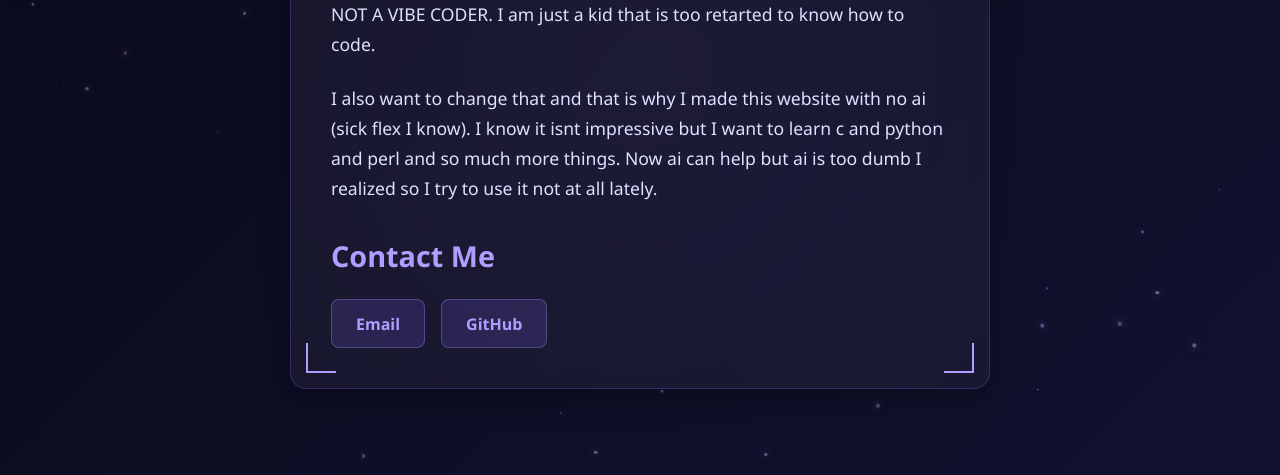
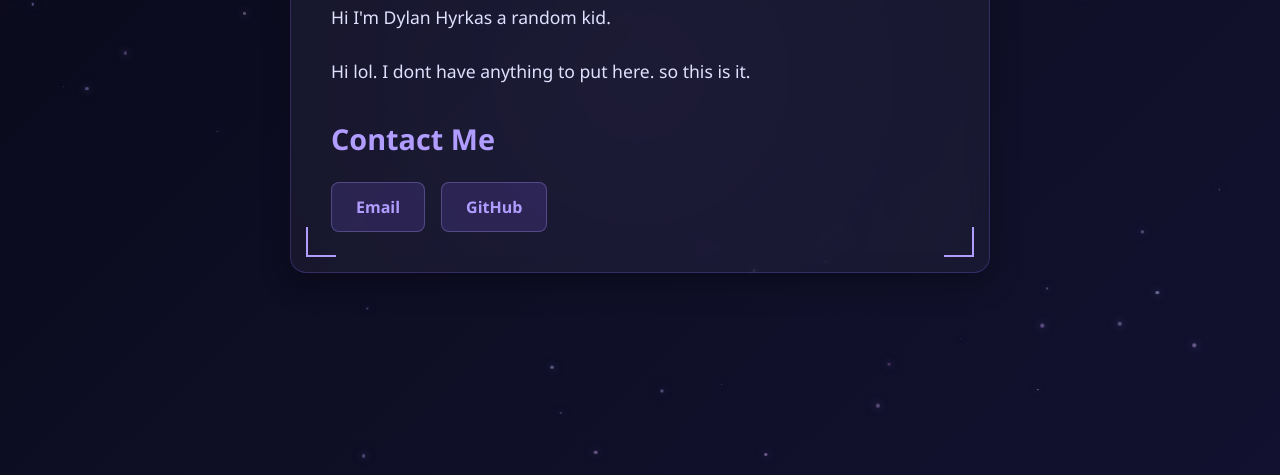
Before and after one commit to DylanHyrkas/dylanhyrkas.github.io, a plain HTML site: page index.html in a window 1280 px wide. Shown: the part 325-800 px from the top of the page. Drawn offline with Linux system fonts and the light colour scheme.

Commit message:
Update index.html

```diff
--- a/index.html
+++ b/index.html
@@ -23,16 +23,7 @@
         <h2>Whats Up!!!</h2>
         <p>Hi I'm Dylan Hyrkas a random kid.</p>
         <p>
-          There is one thing that you should know about me. I HATE AI. Now, if
-          you know me you might ask "Wait isn't he pretty much a vibe coder?" NO
-          I AM NOT A VIBE CODER. I am just a kid that is too retarted to know
-          how to code.
-        </p>
-        <p>
-          I also want to change that and that is why I made this website with no
-          ai (sick flex I know). I know it isnt impressive but I want to learn c
-          and python and perl and so much more things. Now ai can help but ai is
-          too dumb I realized so I try to use it not at all lately.
+          Hi lol. I dont have anything to put here. so this is it.
         </p>
         <h3>Contact Me</h3>
         <div class="contact-links">
```
